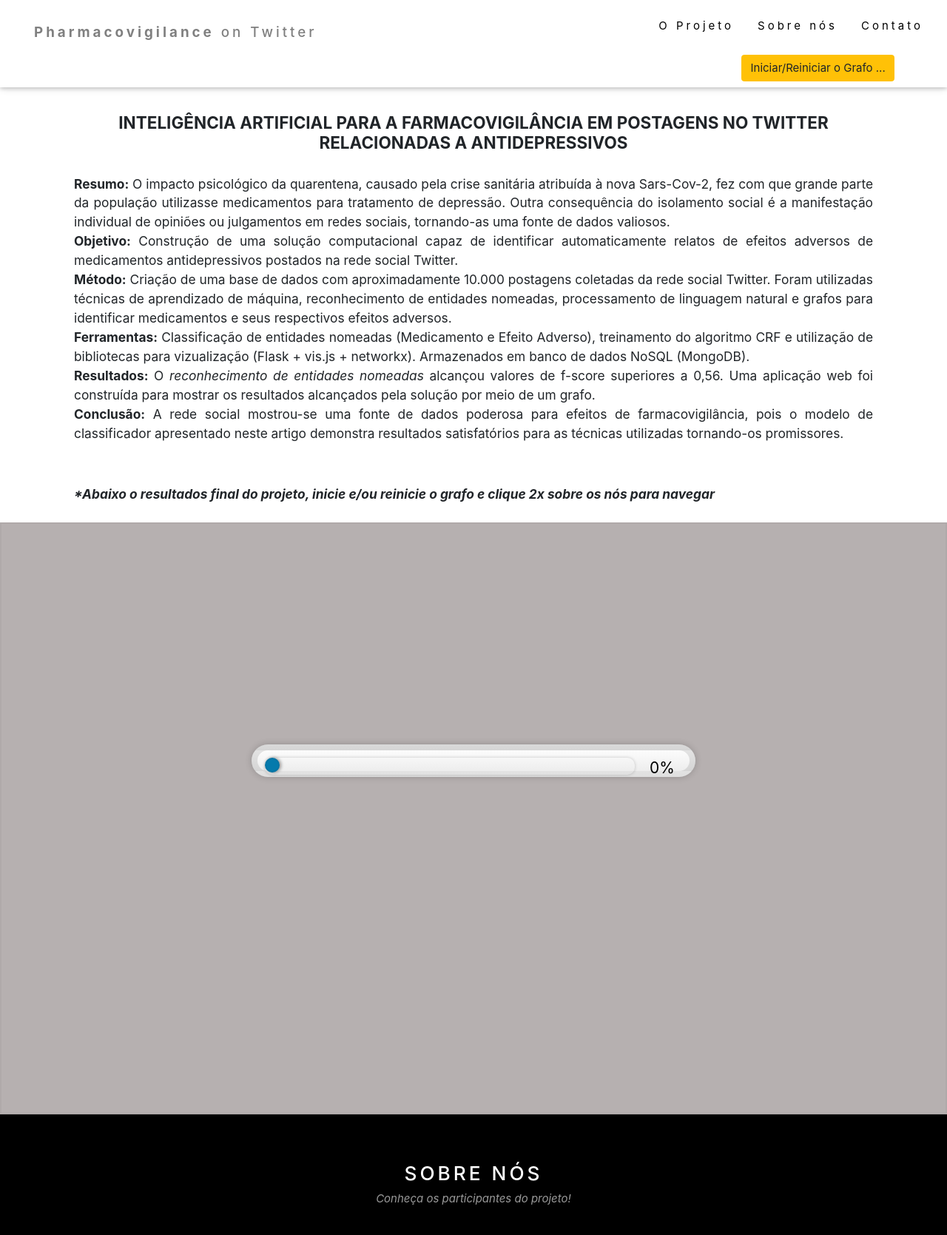
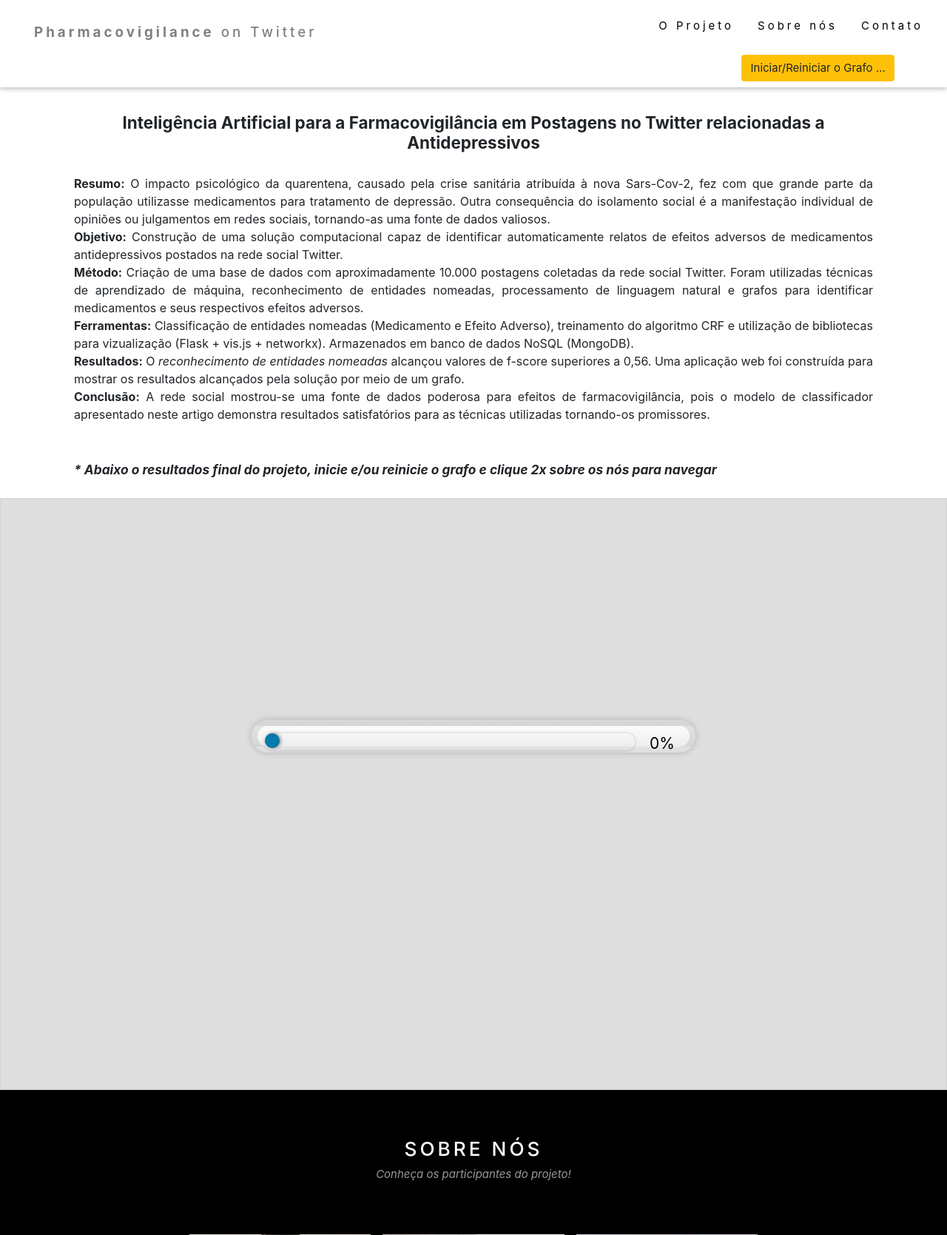
Before and after one commit to Pharmacovigilance-on-Twitter/adr-ner-visualization, a Flask app: page / in a window 1280 px wide. Shown: the top 1669 px of the page at 74% size. Run offline with Flask 2, Linux system fonts and the light colour scheme; some libraries are stand-ins or nearby versions; some web fonts are replaced.

Commit message:
update 21-08 3.0

```diff
--- a/templates/layouts/index.html
+++ b/templates/layouts/index.html
@@ -33,9 +33,9 @@
           <a href="#top" id="banner"><h5><b>Pharmacovigilance</b> on Twitter</a></h5>
           <!-- Float links to the right. Hide them on small screens -->
           <div class="w3-right w3-hide-small">
-            <a href="#projects" class="w3-bar-item w3-button">O Projeto</a>
-            <a href="#about" class="w3-bar-item w3-button">Sobre nós</a>
-            <a href="#contact" class="w3-bar-item w3-button">Contato</a>
+            <a href="#projects" class="w3-bar-item w3-button" style="text-decoration: none;">O Projeto</a>
+            <a href="#about" class="w3-bar-item w3-button" style="text-decoration: none;">Sobre nós</a>
+            <a href="#contact" class="w3-bar-item w3-button" style="text-decoration: none;">Contato</a>
             <br>
               <!-- Botão que inicia o grafo   -->
                 <div class="row text-right w3-right w3-hide-small" style="margin-top: 20px;">
@@ -50,11 +50,11 @@
           <h4 class="w3-border-bottom w3-border-light-grey w3-padding-16" style="text-align: center; margin-top: 20px;">O PROJETO</h4>
         </div>
           <div class="title-main" style="text-align: center; margin: 0px 100px 10px 100px">
-            <h4><b>INTELIGÊNCIA ARTIFICIAL PARA A FARMACOVIGILÂNCIA EM POSTAGENS NO TWITTER RELACIONADAS A ANTIDEPRESSIVOS</b> </h4>
+            <h4><b>Inteligência Artificial para a Farmacovigilância em Postagens no Twitter relacionadas a Antidepressivos</b> </h4>
           </div>
 
           <div>
-          <p style="text-align: justify; margin: 30px 100px 25px 100px; font-size: 13pt;">
+          <p style="text-align: justify; margin: 30px 100px 25px 100px; font-size: 12pt;">
             <b>Resumo:</b>  O impacto psicológico da quarentena, causado pela crise sanitária atribuída à nova Sars-Cov-2, fez com que grande parte da população utilizasse medicamentos para tratamento de depressão. Outra consequência do isolamento social é a manifestação individual de opiniões ou julgamentos em redes sociais, tornando-as uma fonte de dados valiosos.
             <br><b>Objetivo:</b>  Construção de uma solução computacional capaz de identificar automaticamente relatos de efeitos adversos de medicamentos antidepressivos postados na rede social Twitter.
             <br><b>Método:</b>  Criação de uma base de dados com aproximadamente 10.000 postagens coletadas da rede social Twitter. Foram utilizadas técnicas de aprendizado de máquina, reconhecimento de entidades nomeadas, processamento de linguagem natural e grafos para identificar medicamentos e seus respectivos efeitos adversos.
@@ -64,8 +64,8 @@
             </p>
         </div>
         <div>
-          <p style="text-align: justify; margin: 30px 100px 25px 100px; font-size: 13pt;">
-           <br><i><b> *Abaixo o resultados final do projeto, inicie e/ou reinicie o grafo e clique 2x sobre os nós para navegar </i></b>
+          <p style="text-align: justify; margin: 20px 100px 25px 100px; font-size: 13pt;">
+           <br><i><b> * Abaixo o resultados final do projeto, inicie e/ou reinicie o grafo e clique 2x sobre os nós para navegar </i></b>
             </p>
         </div>
 
@@ -132,11 +132,7 @@
           <a href="#" class="w3-bar-item w3-button"><i class="fa fa-flickr"></i></a>
           <a href="#" class="w3-bar-item w3-button"><i class="fa fa-twitter"></i></a>
           <a href="#" class="w3-bar-item w3-button"><i class="fa fa-linkedin"></i></a>
-<<<<<<< Updated upstream
-
-=======
           <br><br>
->>>>>>> Stashed changes
         </div>
 
       </div>
@@ -145,14 +141,9 @@
 
   <a href="#" style="position:static; margin-left: 90%;" class="w3-button w3-black w3-padding-large w3-margin-bottom">Topo</a>
 
-    <!-- JavaScript (Opcional) -->
-    <!-- jQuery primeiro, depois Popper.js, depois Bootstrap JS -->
-    <script src="https://code.jquery.com/jquery-3.3.1.slim.min.js" integrity="sha384-q8i/X+965DzO0rT7abK41JStQIAqVgRVzpbzo5smXKp4YfRvH+8abtTE1Pi6jizo" crossorigin="anonymous"></script>
-    <script src="https://cdnjs.cloudflare.com/ajax/libs/popper.js/1.14.3/umd/popper.min.js" integrity="sha384-ZMP7rVo3mIykV+2+9J3UJ46jBk0WLaUAdn689aCwoqbBJiSnjAK/l8WvCWPIPm49" crossorigin="anonymous"></script>
-    <script src="https://stackpath.bootstrapcdn.com/bootstrap/4.1.3/js/bootstrap.min.js" integrity="sha384-ChfqqxuZUCnJSK3+MXmPNIyE6ZbWh2IMqE241rYiqJxyMiZ6OW/JmZQ5stwEULTy" crossorigin="anonymous"></script>
 </body>
 <footer class="w3-center w3-black w3-padding-16">
-  <p>&copy 2020-2021</p>
+  <p> Copyright &copy; IFSP - Câmpus Pirituba - Av. Mutinga, 951 - Jardim Santo Elias - CEP: 05110-000 - São Paulo/SP - Contato: (11) 2504-0100  <br/>
 </footer>
 
 </html>
--- a/templates/static/css/style.css
+++ b/templates/static/css/style.css
@@ -12,6 +12,7 @@ body {
     flex-direction: column;
     */
 }
+
 #banner {
     margin: 10px;
     margin-top: 25px;
@@ -35,17 +36,6 @@ body {
     text-decoration: none;
 }
 
-.btn {
-    background-color: rgb(102, 153, 255);
-}
-
-#mynetwork {
-    text-align: center;
-    width: 100%;
-    height: 100%;
-    border: 2px solid lightgray;
-}
-
 img#integrante1 {
     width: 200px;
     height: 250px;
@@ -59,6 +49,13 @@ img#integrante2 {
 img#integrante3{
     width: 200px;
     height: 250px;
+}
+
+#mynetwork {
+    text-align: center;
+    width: 100%;
+    height: 100%;
+    border: 2px solid lightgray;
 }
 
 #left {
@@ -77,7 +74,7 @@ img#integrante3{
     left: 0px;
     width: 100%;
     height: 100%;
-    background-color: rgba(172, 165, 165, 0.87);
+    background-color: rgba(218, 218, 218, 0.87);
     -webkit-transition: all 0.5s ease;
     -moz-transition: all 0.5s ease;
     -ms-transition: all 0.5s ease;
```
